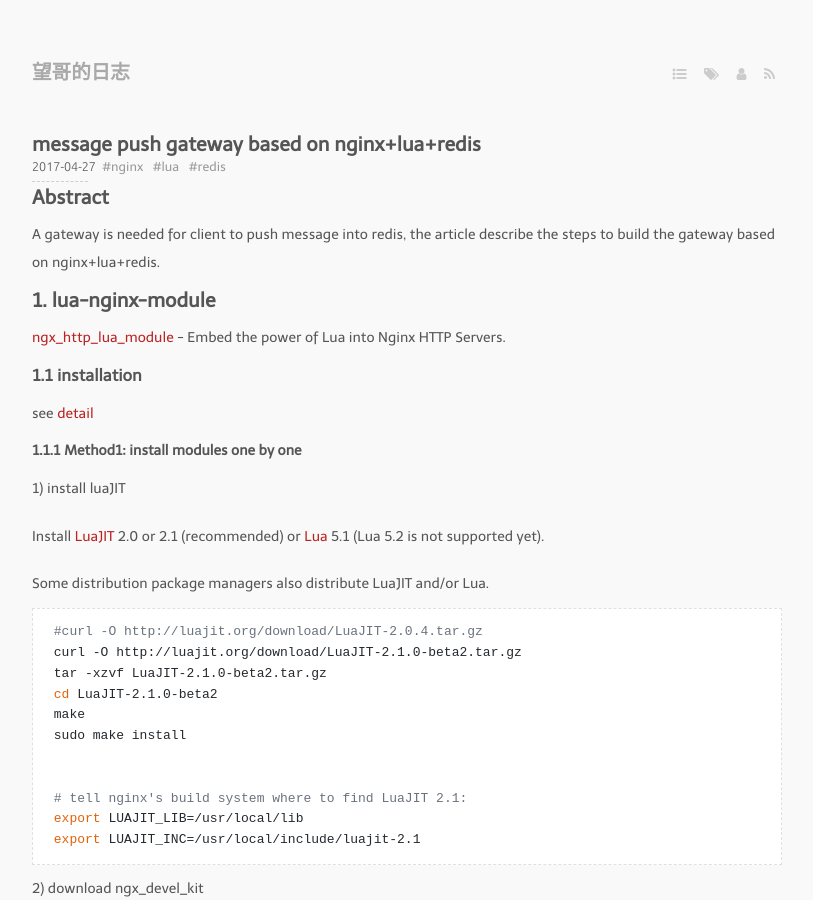
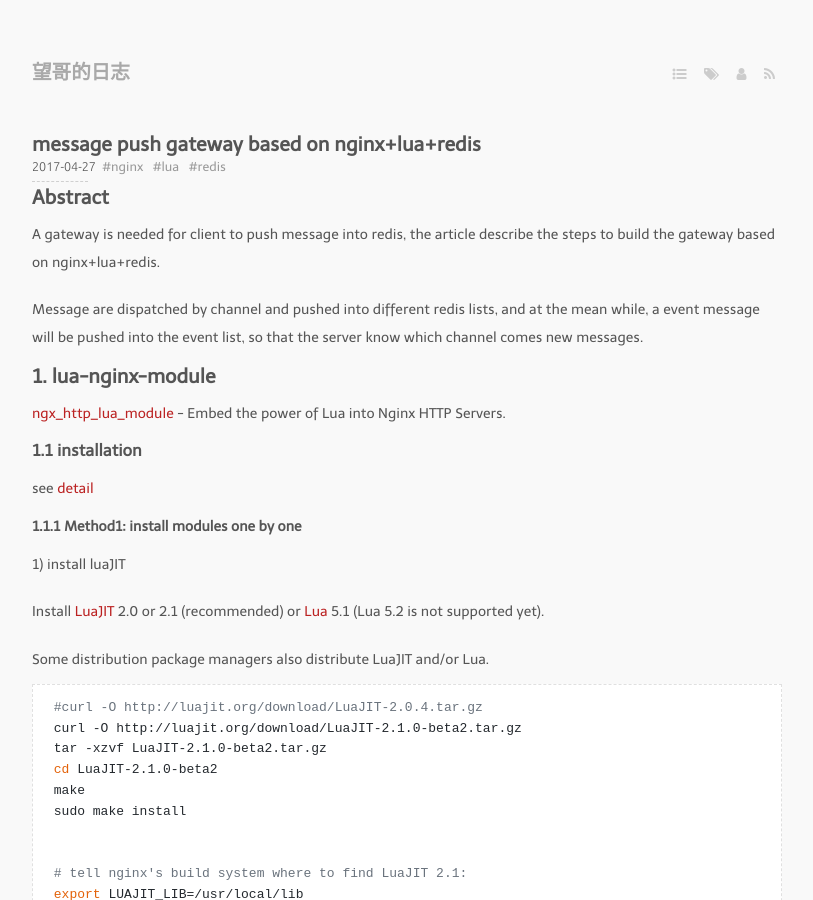
Before and after one commit to wongoo/blog-jekyll, a Jekyll site: the page built from _posts/2017-04-27-message-push-gateway-based-on-nginx-and-lua-redis.markdown, in a window 1280 px wide and 900 px high. Shown: the whole window, without its empty margins (233-1046 px from the left). Built offline with Jekyll 4.4.1, drawn with Linux system fonts in a browser that asks for light colours; nearby versions of some CDN libraries; some web fonts are replaced; comment, search, counter and statistics services are not loaded.

Commit message:
add gateway architecture detail

```diff
--- a/_posts/2017-04-27-message-push-gateway-based-on-nginx-and-lua-redis.markdown
+++ b/_posts/2017-04-27-message-push-gateway-based-on-nginx-and-lua-redis.markdown
@@ -17,6 +17,10 @@ tags:
 
 A gateway is needed for client to push message into redis, the article describe the steps
 to build the gateway based on nginx+lua+redis.
+
+Message are dispatched by channel and pushed into different redis lists,
+and at the mean while, a event message will be pushed into the event list,
+so that the server know which channel comes new messages.
 
 ## 1. lua-nginx-module
 
```
